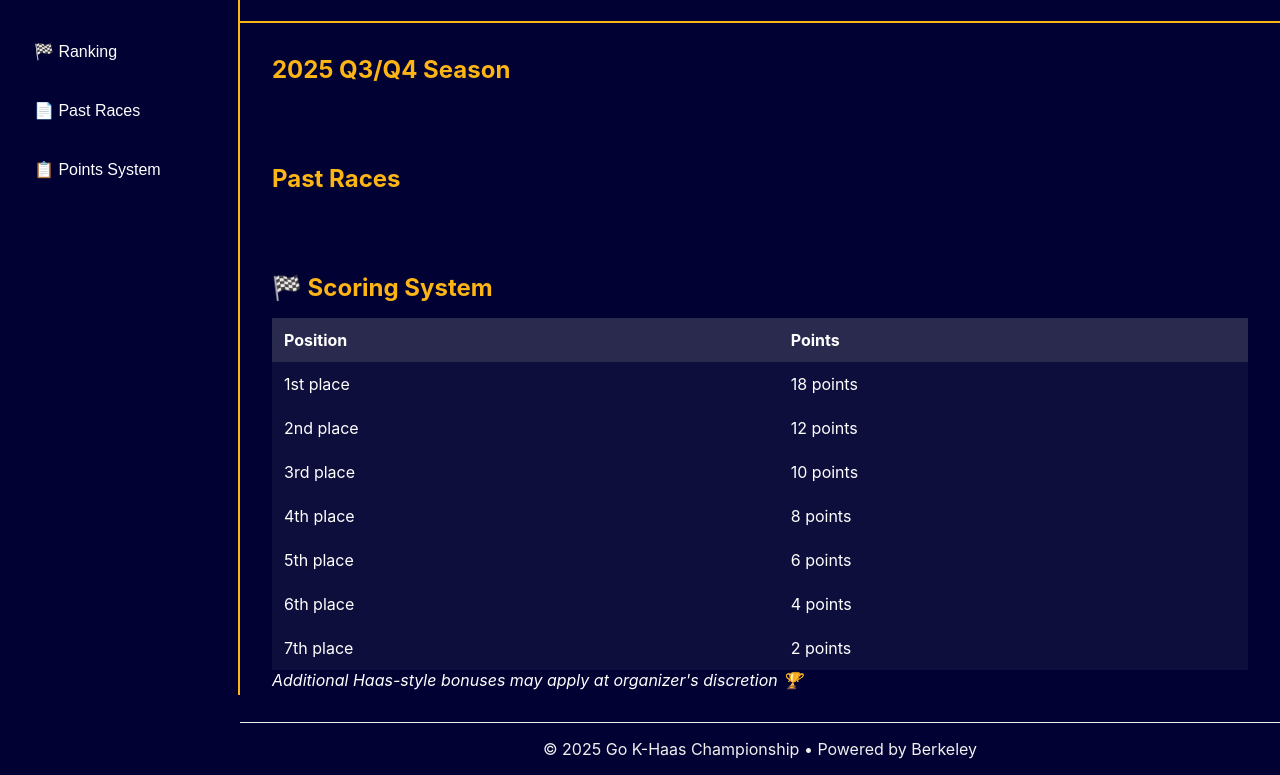
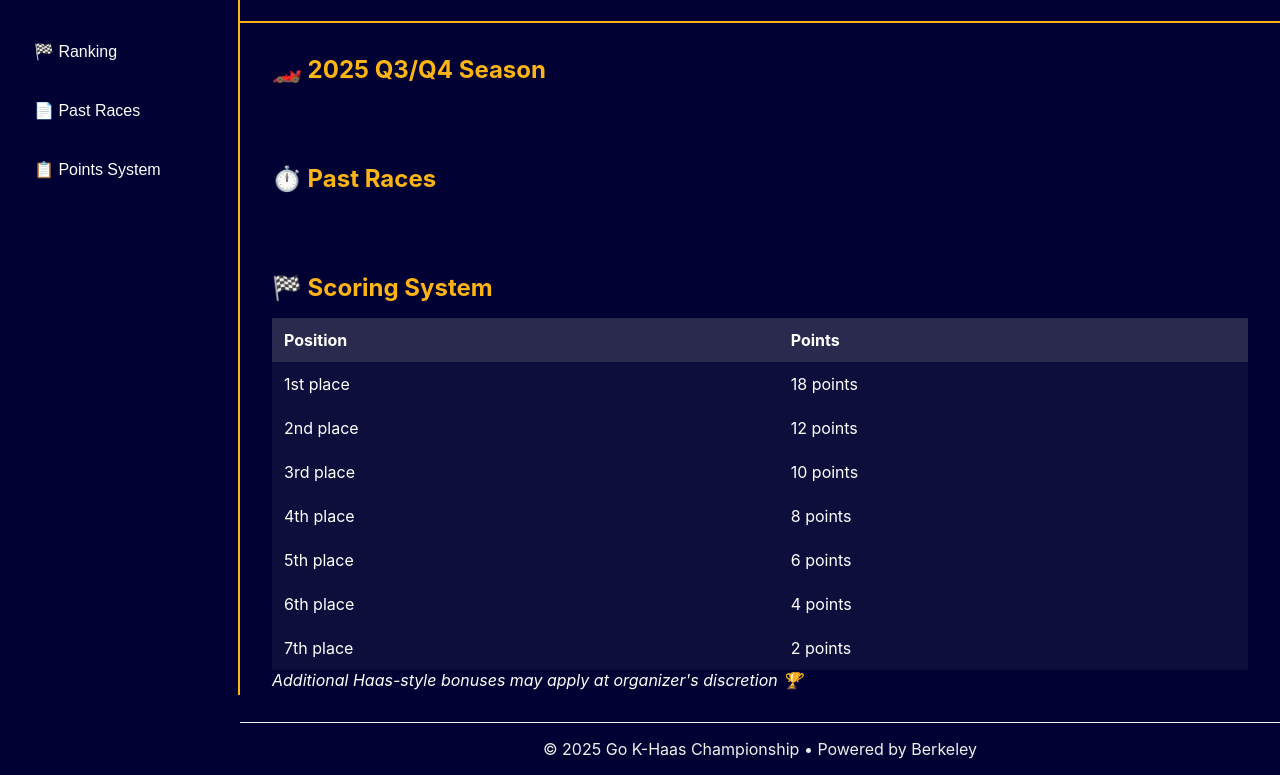
Before and after one commit to thejeffchen/go-k-haas, a plain HTML site: page index.html in a window 1280 px wide. Shown: the part 105-880 px from the top of the page. Drawn offline with Linux system fonts and the light colour scheme; no server answers.

Commit message:
Update index.html

```diff
--- a/index.html
+++ b/index.html
@@ -18,12 +18,12 @@
     </header>
 
     <section id="ranking" class="sheet-section">
-      <h2>2025 Q3/Q4 Season</h2>
+      <h2>🏎️ 2025 Q3/Q4 Season</h2>
       <div id="ranking-list"></div>
     </section>
 
     <section id="races" class="sheet-section">
-      <h2>Past Races</h2>
+      <h2>⏱️ Past Races</h2>
       <div id="race-list"></div>
     </section>
 
```
